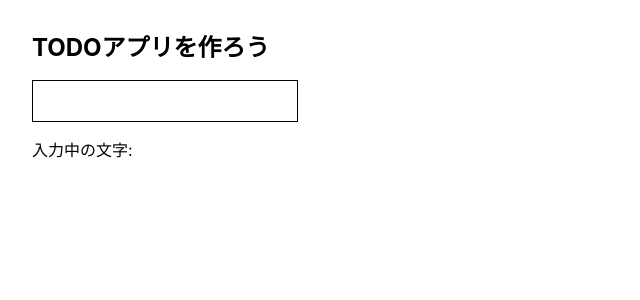
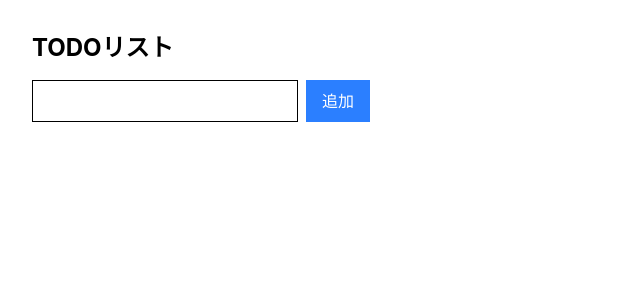
Before and after one commit to nozawana/Create-a-codespace, a React (Vite) app: page / in a window 1280 px wide. Shown: the top 300 px of the page, without its empty margins (0-640 px from the left). Built offline with nearby package versions, Linux system fonts and the light colour scheme.

Commit message:
デプロイ

```diff
--- a/src/App.tsx
+++ b/src/App.tsx
@@ -2,17 +2,34 @@ import { useState } from "react";
 
 export default function App() {
   const [text, setText] = useState<string>("");
+  const [todos, setTodos] = useState<string[]>([]); // TODOを格納する配列
+
+  const addTodo = () => {
+    if (text === "") return;
+    setTodos([...todos, text]); // 今の配列に新しいテキストを追加
+    setText(""); // 入力欄を空にする
+  };
 
   return (
     <div className="p-8">
-      <h1 className="text-2xl font-bold mb-4">TODOアプリを作ろう</h1>
+      <h1 className="text-2xl font-bold mb-4">TODOリスト</h1>
+      <div className="flex mb-4">
         <input
           type="text"
           value={text}
           onChange={(e) => setText(e.target.value)}
           className="border p-2 mr-2"
         />
-      <p className="mt-4">入力中の文字: {text}</p>
+        <button onClick={addTodo} className="bg-blue-500 text-white px-4 py-2">
+          追加
+        </button>
+      </div>
+
+      <ul>
+        {todos.map((todo, index) => (
+          <li key={index} className="border-b py-2">{todo}</li>
+        ))}
+      </ul>
     </div>
   );
 }
```
Lines whose indentation alone changed are shown as unchanged.
